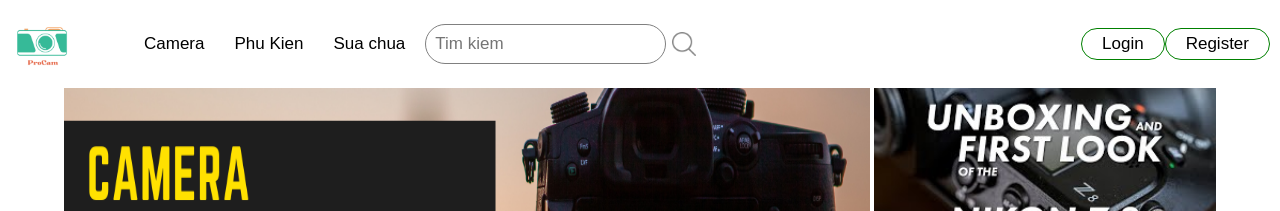
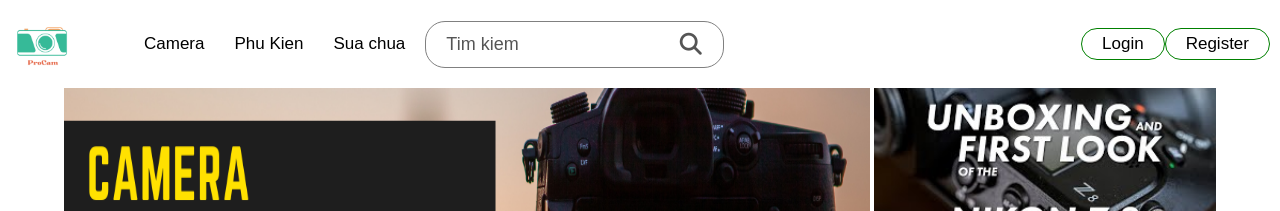
Before and after one commit to tintrung1234/Camerastore, a PHP site: page /Home.html in a window 1280 px wide. Shown: the top 211 px of the page. Run offline with PHP 8.4, Linux system fonts and the light colour scheme; some libraries are stand-ins or nearby versions.

Commit message:
ubuhbhbih

```diff
--- a/Home.html
+++ b/Home.html
@@ -6,6 +6,9 @@
     <meta name="viewport" content="width=device-width, initial-scale=1.0">
     <title>Document</title>
     <link rel="stylesheet" href="./style/style.css">
+    <script src="https://kit.fontawesome.com/9d0256e75e.js" crossorigin="anonymous"></script>
+    <script src="js/autocomplete.js" type="text/javascript"></script>
+
 </head>
 
 <body>
@@ -49,8 +52,15 @@
                 </div>
             </div>
             <div class="search_box">
-                <input type="text" placeholder="Tim kiem">
-                <img class="icon_search" src="./img/SearchIcon.png" alt="">
+                <div class="row">
+                    <input type="text" id="input-box" autocomplete="off" placeholder="Tim kiem">
+                    <button>
+                        <i class="fa-solid fa-magnifying-glass"></i>
+                    </button>
+                </div>
+
+                <div class="result-box">
+                </div>
             </div>
             <div class="user">
                 <button>Login</button>
--- /dev/null
+++ b/js/autocomplete.js
@@ -0,0 +1,18 @@
+let availableKeywords=[
+    "HTML",
+    "CSS",
+];
+
+const resultsBox = document.querySelector(".results-box");
+const inputBox = document.getElementById("input-box");
+
+inputBox.onkeyup = function(){
+    let result = [];
+    let input = inputBox.value;
+    if(input.length){
+        result = availableKeywords.filter((keyword)=>{
+            return keyword.toLowerCase().includes(input.toLowerCase());
+        });
+        console.log(result);
+    }
+}
--- a/style/style.css
+++ b/style/style.css
@@ -88,21 +88,56 @@
     position: relative;
     margin-right: 100px;
 }
-
-.search_box>input {
-    border: none;
-    outline: none;
-    font-size: 17px;
-    margin: 9px;
+.row{
+    display: flex;
+    align-items: center;
+    padding: 10px 20px;
+}
+.row>input {
+    flex: 1;
+    height: 25px;
+    background: transparent;
+    border: 0;
+    outline: 0;
+    font-size: 18px;
+    color: #333;
 }
 
-.search_box>img {
-    width: 24px;
-    float: right;
-    margin-right: 21px;
-    position: absolute;
-    padding: 7px;
-    opacity: 47%;
+.row>button{
+    background: transparent;
+    border: 0;
+    outline: 0;
+}
+
+.row>button .fa-solid{
+    width: 25px;
+    color: #555;
+    font-size: 22px;
+    cursor: pointer;
+}
+
+::placeholder{
+    color: #555;
+}
+
+.result-box ul{
+    border-top: 1px solid #999;
+    padding: 15px 10px;
+}
+
+.result-box ul li{
+    list-style: none;
+    border-radius: 3px;
+    padding: 15px 10px;
+}
+
+.result-box ul li:hover{
+    background: #e9f3ff;
+}
+
+.result-box {
+    max-height: 300px;
+    overflow-y: scroll;
 }
 
 .subBtn {
```
